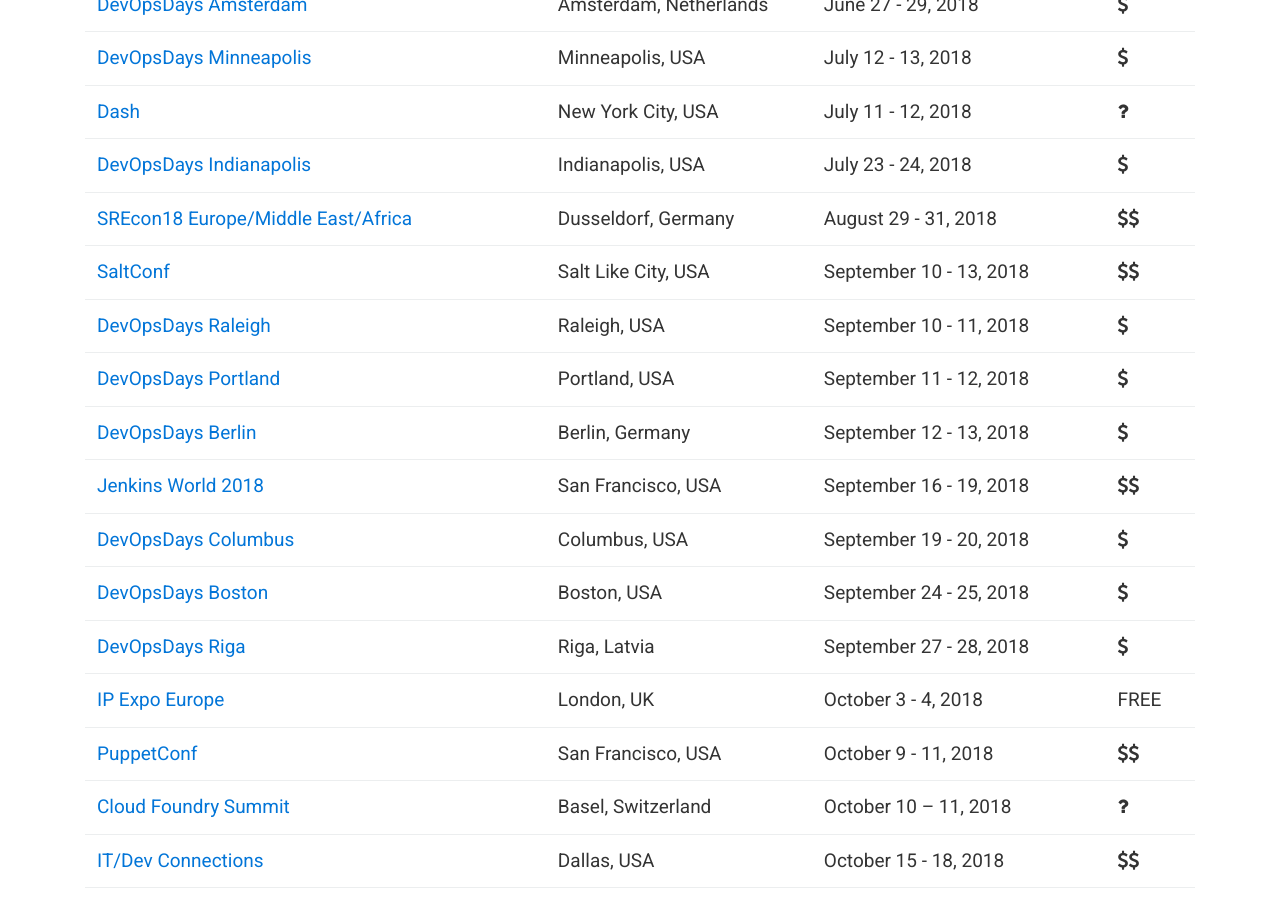
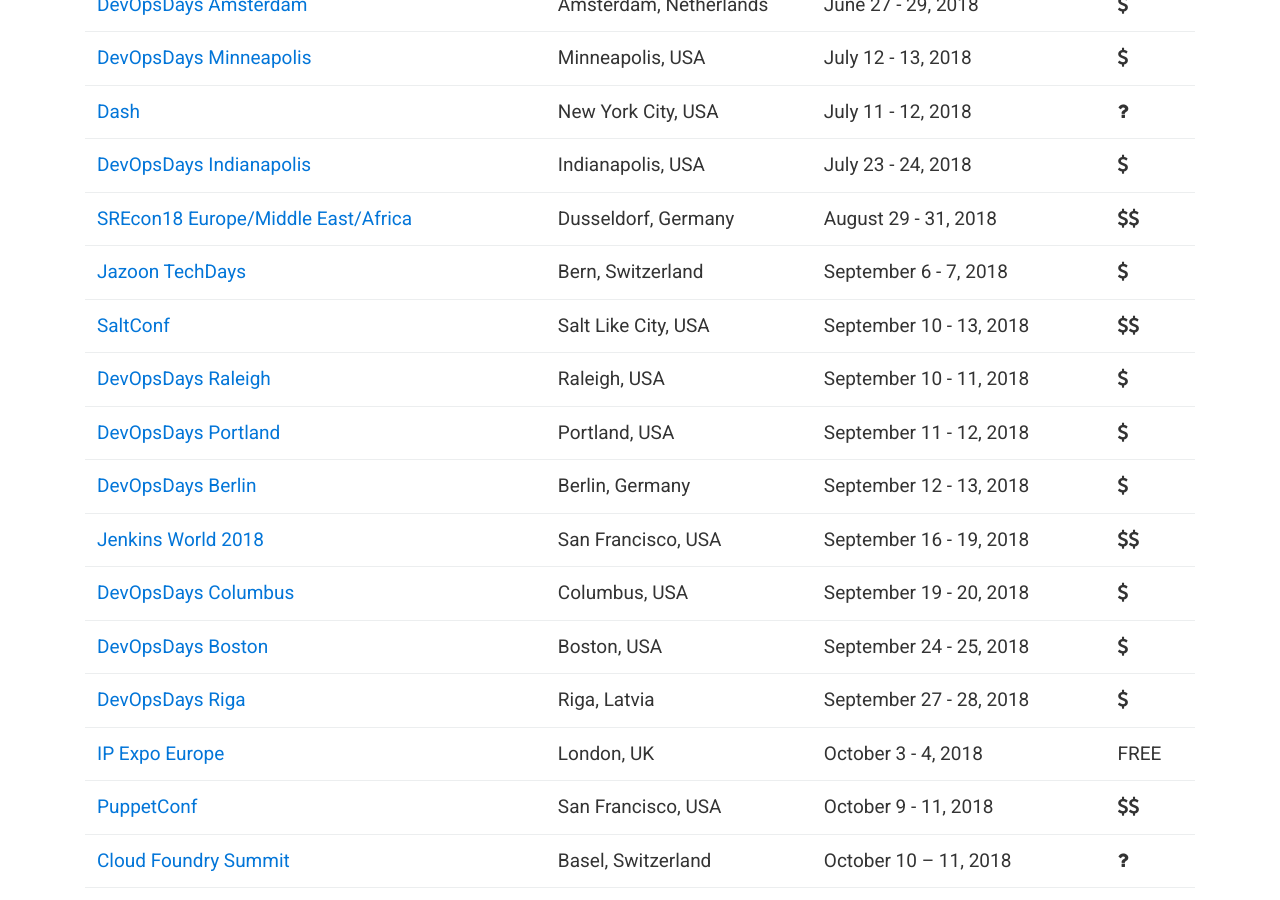
Before and after one commit to finspin/gotodevops.org, a Jekyll site: the page built from index.md, in a window 1280 px wide and 900 px high, scrolled down 3864 px. Built offline with Jekyll 4.4.1, drawn with Linux system fonts in a browser that asks for light colours; nearby versions of some CDN libraries.

Commit message:
Add Jazoon TechDays to the conferences list.

```diff
--- a/_data/conferences.yml
+++ b/_data/conferences.yml
@@ -665,6 +665,15 @@
   start-date: 1536667200
   cost: 1
 
+- name: Jazoon TechDays
+  url: http://jazoon.com
+  location:
+      city: Bern
+      country: Switzerland
+  date: September 6 - 7, 2018
+  start-date: 1536224400
+  cost: 1
+
 - name: DevOpsDays Berlin
   url: https://www.devopsdays.org/events/2018-berlin
   location:
```
